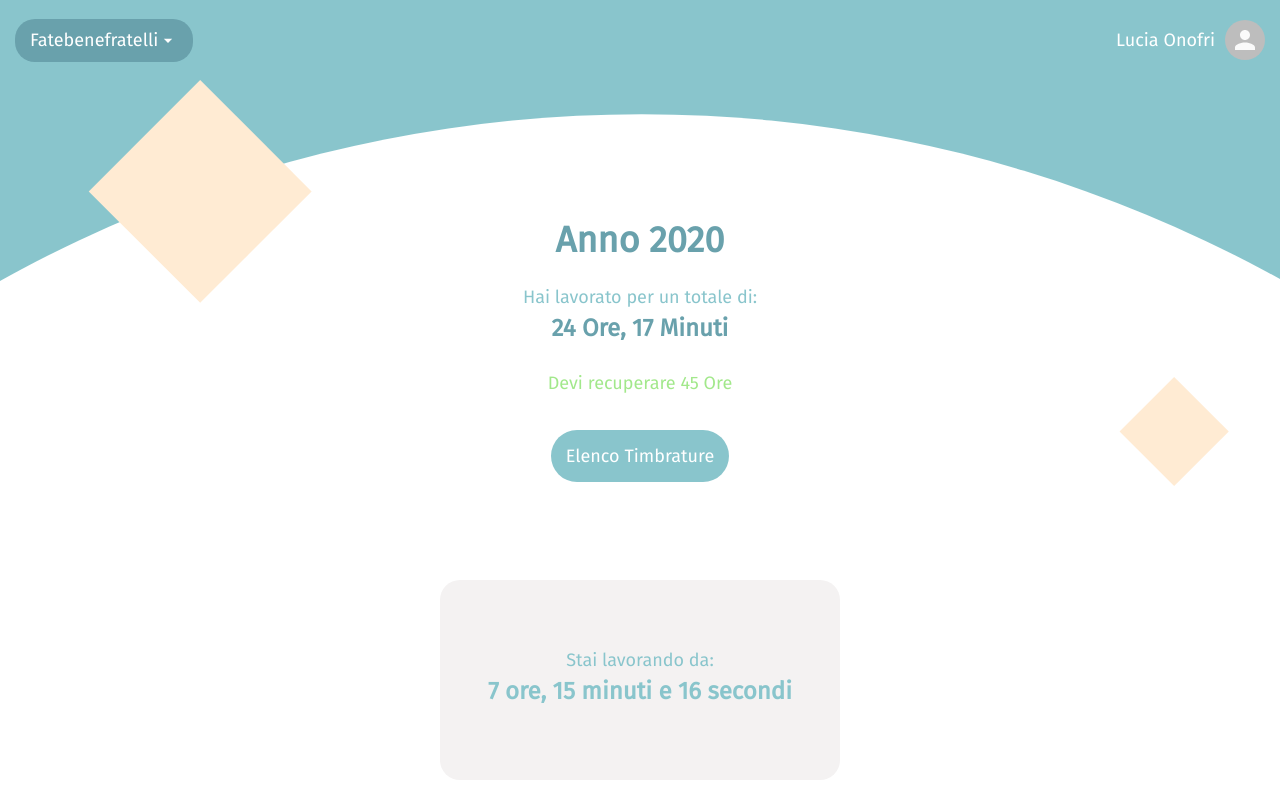
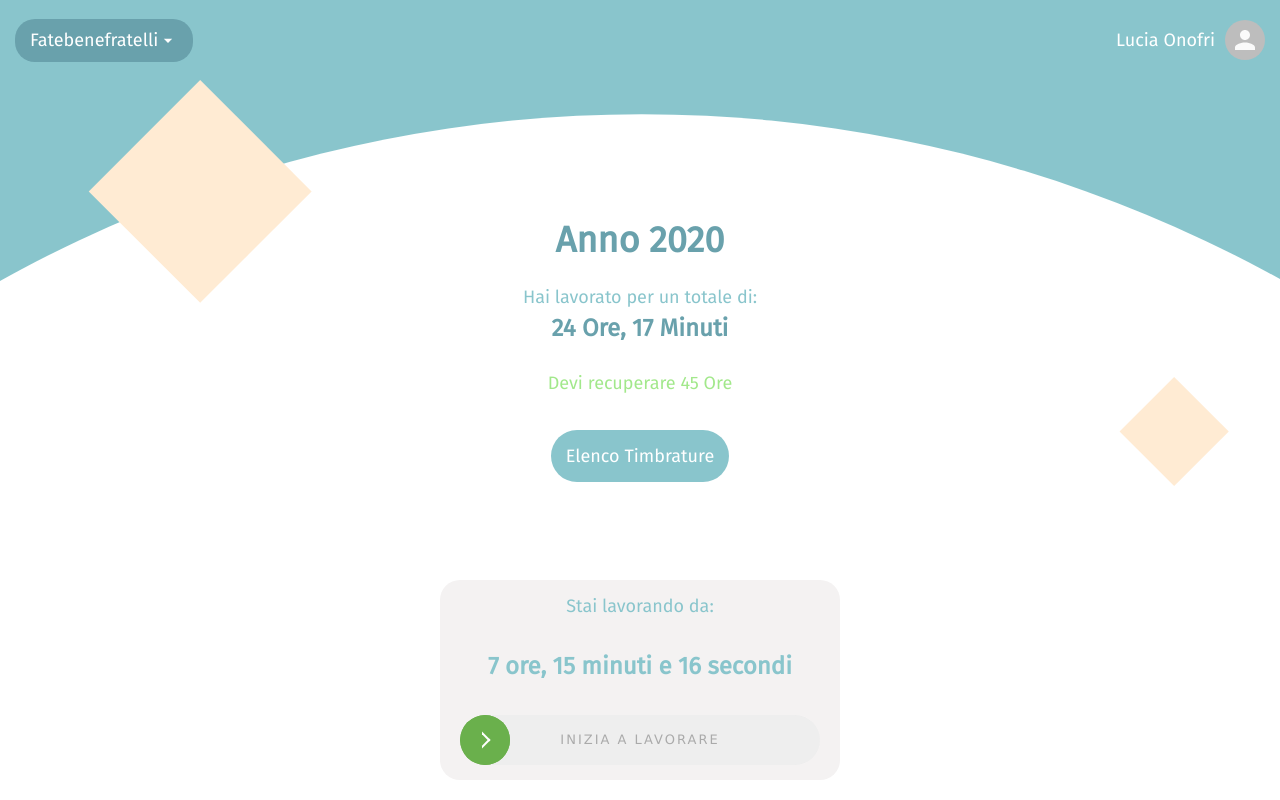
Before and after one commit to marilari88/ore-lavorate-frontend, a React (Create React App) app: page / in a window 1280 px wide. Built offline with nearby package versions, Linux system fonts and the light colour scheme.

Commit message:
Iniziata l'implementazione dello swipe per la gestione della timbratura

```diff
--- a/src/App.scss
+++ b/src/App.scss
@@ -106,7 +106,7 @@ html {
         display: flex;
         flex-flow: column;
         align-items: center;
-        justify-content: center;
+        justify-content: space-around;
         margin: 20px;
         border-radius: 20px;
         background-color: $colore-sfondo-riquadro;
--- /dev/null
+++ b/src/components/atoms/SwipeableButton.css
@@ -0,0 +1,110 @@
+.ReactSwipeButton {
+  float: left;
+  width: 90%;
+  height: 50px;
+  position: relative;
+}
+.ReactSwipeButton,
+.ReactSwipeButton * {
+  -webkit-touch-callout: none; /* iOS Safari */
+  -webkit-user-select: none; /* Chrome/Safari/Opera */
+  -khtml-user-select: none; /* Konqueror */
+  -moz-user-select: none; /* Firefox */
+  -ms-user-select: none; /* Internet Explorer/Edge */
+  user-select: none; /* Non-prefixed version, currently
+                                    not supported by any browser */
+}
+.rsbContainer {
+  float: left;
+  width: 100%;
+  height: 100%;
+  background: #eee;
+  border-radius: 50px;
+  position: relative;
+  /* box-shadow: inset 1px 1px 4px rgba(0,0,0,0.1); */
+  overflow: hidden;
+}
+.rsbContainerUnlocked {
+  width: 50% !important;
+  margin-left: 25%;
+  transition: 0.5s;
+  cursor: default;
+}
+.rsbContainerUnlocked .rsbcSlider {
+  left: 100% !important;
+  cursor: default;
+  pointer-events: none;
+}
+.rsbContainerUnlocked .rsbcSliderArrow {
+  transition: 0.5s;
+  margin-right: -60px;
+}
+.rsbContainerUnlocked .rsbcSliderCircle {
+  transition: 0.5s;
+  margin-right: -60px;
+}
+.rsbcSlider {
+  float: left;
+  width: 100%;
+  position: absolute;
+  height: 50px;
+  top: 0;
+  left: 50px;
+  margin-left: -100%;
+  background: #333;
+  border-radius: 25px;
+  z-index: 100;
+  /* box-shadow: 1px 1px 5px rgba(0,0,0,0.3); */
+  cursor: pointer;
+}
+.rsbcSliderText {
+  position: absolute;
+  top: 0;
+  left: 0;
+  right: 0;
+  line-height: 50px;
+  text-align: center;
+  font-family: "Fira Sans";
+  letter-spacing: 2px;
+  color: #fff;
+  font-size: 13px;
+}
+.rsbcSliderArrow {
+  float: left;
+  position: absolute;
+  transform: rotate(45deg);
+  border: 2px solid #fff;
+  height: 8px;
+  width: 8px;
+  top: 50%;
+  right: 22px;
+  margin-top: -6px;
+  border-left-color: transparent;
+  border-bottom-color: transparent;
+  transform-origin: center;
+  z-index: 10;
+}
+.rsbcSliderCircle {
+  position: absolute;
+  right: 0;
+  background: #444;
+  top: 0;
+  height: 50px;
+  width: 50px;
+  border-radius: 100%;
+}
+.rsbcText {
+  float: left;
+  position: absolute;
+  top: 0;
+  left: 0;
+  right: 0;
+  height: 50px;
+  line-height: 50px;
+  text-align: center;
+  font-family: "Lucida Sans", "Lucida Sans Regular", "Lucida Grande",
+    "Lucida Sans Unicode", Geneva, Verdana, sans-serif;
+  letter-spacing: 2px;
+  font-size: 13px;
+  color: #aaa;
+}
--- /dev/null
+++ b/src/components/atoms/SwipeableButton.js
@@ -0,0 +1,129 @@
+import React, { Component } from "react";
+import "./SwipeableButton.css";
+
+const slider = React.createRef();
+const container = React.createRef();
+const isTouchDevice = "ontouchstart" in document.documentElement;
+
+export default class SwipeableButton extends Component {
+  state = {};
+
+  componentDidMount() {
+    if (isTouchDevice) {
+      document.addEventListener("touchmove", this.onDrag);
+      document.addEventListener("touchend", this.stopDrag);
+    } else {
+      document.addEventListener("mousemove", this.onDrag);
+      document.addEventListener("mouseup", this.stopDrag);
+    }
+    this.containerWidth = container.current.clientWidth - 50;
+  }
+
+  onDrag = (e) => {
+    if (this.unmounted || this.state.unlocked) return;
+    if (this.isDragging) {
+      if (isTouchDevice) {
+        this.sliderLeft = Math.min(
+          Math.max(0, e.touches[0].clientX - this.startX),
+          this.containerWidth
+        );
+      } else {
+        this.sliderLeft = Math.min(
+          Math.max(0, e.clientX - this.startX),
+          this.containerWidth
+        );
+      }
+      this.updateSliderStyle();
+    }
+  };
+
+  updateSliderStyle = () => {
+    if (this.unmounted || this.state.unlocked) return;
+    slider.current.style.left = this.sliderLeft + 50 + "px";
+  };
+
+  stopDrag = () => {
+    if (this.unmounted || this.state.unlocked) return;
+    if (this.isDragging) {
+      this.isDragging = false;
+      if (this.sliderLeft > this.containerWidth * 0.9) {
+        this.sliderLeft = this.containerWidth;
+        if (this.props.onSuccess) {
+          this.props.onSuccess();
+          this.onSuccess();
+        }
+      } else {
+        this.sliderLeft = 0;
+        if (this.props.onFailure) {
+          this.props.onFailure();
+        }
+      }
+      this.updateSliderStyle();
+    }
+  };
+
+  startDrag = (e) => {
+    if (this.unmounted || this.state.unlocked) return;
+    this.isDragging = true;
+    if (isTouchDevice) {
+      this.startX = e.touches[0].clientX;
+    } else {
+      this.startX = e.clientX;
+    }
+  };
+
+  onSuccess = () => {
+    container.current.style.width = container.current.clientWidth + "px";
+    this.setState({
+      unlocked: true,
+    });
+  };
+
+  getText = () => {
+    return this.state.unlocked
+      ? this.props.text_unlocked || "UNLOCKED"
+      : this.props.text || "SLIDE";
+  };
+
+  reset = () => {
+    if (this.unmounted) return;
+    this.setState({ unlocked: false }, () => {
+      this.sliderLeft = 0;
+      this.updateSliderStyle();
+    });
+  };
+
+  componentWillUnmount() {
+    this.unmounted = true;
+  }
+
+  render() {
+    return (
+      <div className="ReactSwipeButton">
+        <div
+          className={
+            "rsbContainer " +
+            (this.state.unlocked ? "rsbContainerUnlocked" : "")
+          }
+          ref={container}
+        >
+          <div
+            className="rsbcSlider"
+            ref={slider}
+            onMouseDown={this.startDrag}
+            style={{ background: this.props.color }}
+            onTouchStart={this.startDrag}
+          >
+            <span className="rsbcSliderText">{this.getText()}</span>
+            <span className="rsbcSliderArrow"></span>
+            <span
+              className="rsbcSliderCircle"
+              style={{ background: this.props.color }}
+            ></span>
+          </div>
+          <div className="rsbcText">{this.getText()}</div>
+        </div>
+      </div>
+    );
+  }
+}
--- a/src/components/moleculas/SituazioneTimbratura.js
+++ b/src/components/moleculas/SituazioneTimbratura.js
@@ -1,10 +1,16 @@
 import React from "react";
+import SwipeableButton from "../atoms/SwipeableButton";
 
 function SituazioneTimbratura() {
   return (
     <div className="situazioneTimbratura">
       <div className="etichettaSituazione">Stai lavorando da:</div>
       <div className="tempoLavoroInCorso">7 ore, 15 minuti e 16 secondi</div>
+      <SwipeableButton
+        color="#6ab04c"
+        text="INIZIA A LAVORARE"
+        onSuccess={() => console.log("ciao")}
+      />
     </div>
   );
 }
```
